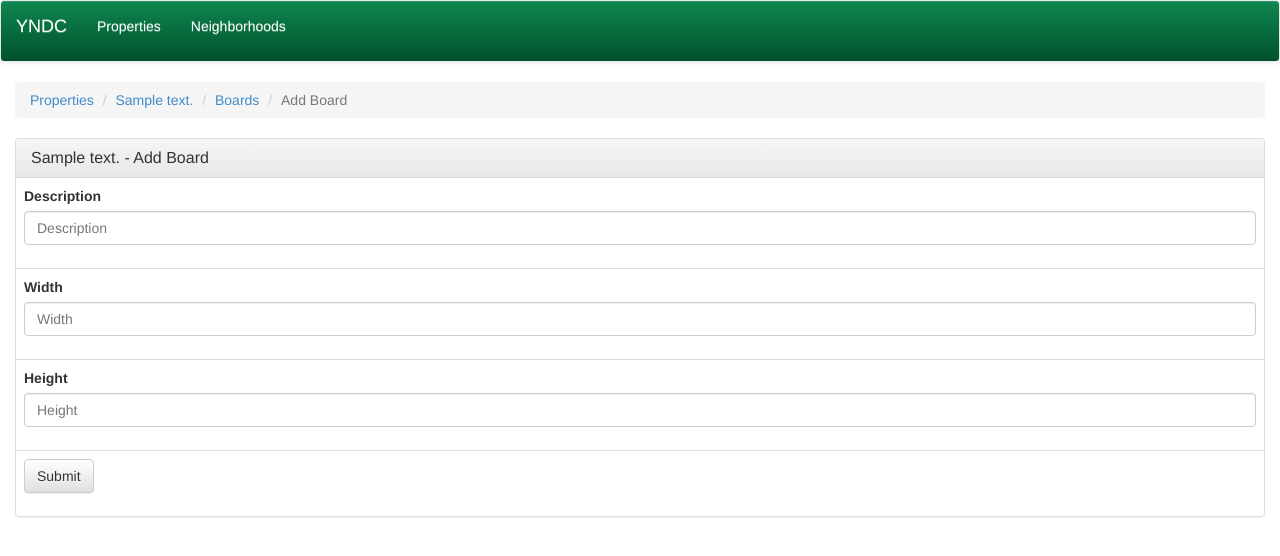
After one commit to codeyoungstown/yndc-board-up, a Django app: template yndc/apps/board/templates/board/add_board.html in a window 1280 px wide. The commit adds this page. Shown: the top 556 px of the page. Run offline with Django 3.2, Linux system fonts and the light colour scheme; the template is opened without the code that fills it: most values are stand-ins (such as "Sample title", 1, 10 or a date in 2020); some libraries are stand-ins or nearby versions.

Commit message:
Boards broken out with breadcrumbs

```diff
--- /dev/null
+++ b/yndc/apps/board/templates/board/add_board.html
@@ -0,0 +1,53 @@
+{% extends "base_index.html" %}
+{% block content %}
+        <ol class="breadcrumb">
+          <li><a href="{% url 'list' %}">Properties</a></li>
+          <li><a href="{% url 'house' house.slug %}">{{ house.address }}</a></li>
+          <li><a href="{% url 'boards' house.slug %}">Boards</a></li>
+          <li class="active">Add Board</li>
+        </ol>
+
+        <section>
+            <form action="" method="POST">
+                {% csrf_token %}
+                <div class="panel panel-default">
+                    <div class="panel-heading">
+                        <h3 class="panel-title">{{ house.address }} - Add Board</h3>
+                    </div>
+                    <table class="table">
+                        <tr>
+                            <td>
+                                <div class="form-group{% if form.description.errors %} has-error{% endif %}">
+                                    <label>Description</label>
+                                    <input type="text" name="description" placeholder="Description" {% if form.description.value %}value="{{ form.description.value }}"{% endif %} class="form-control">
+                                </div>
+                            </td>
+                        </tr>
+                        <tr>
+                            <td>
+                                <div class="form-group{% if form.width.errors %} has-error{% endif %}">
+                                    <label>Width</label>
+                                    <input type="text" name="width" placeholder="Width" {% if form.width.value %}value="{{ form.width.value }}"{% endif %} class="form-control">
+                                </div>
+                            </td>
+                        </tr>
+                        <tr>
+                            <td>
+                                <div class="form-group{% if form.height.errors %} has-error{% endif %}">
+                                    <label>Height</label>
+                                    <input type="text" name="height" placeholder="Height" {% if form.height.value %}value="{{ form.height.value }}"{% endif %} class="form-control">
+                                </div>
+                            </td>
+                        </tr>
+                        <tr>
+                            <td>
+                                <div class="form-group">
+                                    <button type="submit" class="btn btn-default">Submit</button>
+                                </div>
+                            </td>
+                        </tr>
+                    </table>
+                </div>
+            </form>
+        </section>
+{% endblock content %}
--- a/yndc/apps/board/templates/board/house.html
+++ b/yndc/apps/board/templates/board/house.html
@@ -1,9 +1,15 @@
 {% extends "base_index.html" %}
 {% block content %}
+        <ol class="breadcrumb">
+          <li><a href="{% url 'list' %}">Properties</a></li>
+          <li class="active">{{ house.address }}</li>
+        </ol>
+
         <h1>{{ house.address }}</h1>
 
         {% if not is_mobile %}
         <div class="action-buttons">
+            <a href="{% url 'boards' house.slug %}" class="btn btn-default" role="button">Manage Boards</a>
             <button type="button" class="btn btn-default">Edit</button>
             <button type="button" class="btn btn-default">Print</button>
         </div>
--- a/yndc/apps/board/urls.py
+++ b/yndc/apps/board/urls.py
@@ -5,6 +5,9 @@ urlpatterns = patterns('board.views',
     url(r'^add-property/?$', 'add_house', name='add_house'),
     url(r'^property/(?P<house_slug>[\w-]+)/?$', 'house', name='house'),
     url(r'^property/(?P<house_slug>[\w-]+)/archive/?$', 'archive_house', name='archive_house'),
+    url(r'^property/(?P<house_slug>[\w-]+)/boards/?$', 'boards', name='boards'),
+    url(r'^property/(?P<house_slug>[\w-]+)/boards/add/?$', 'add_board', name='add_board'),
+    url(r'^property/(?P<house_slug>[\w-]+)/boards/(?P<board_id>\d+)/delete/?$', 'delete_board', name='delete_board'),
     url(r'^neighborhoods/?$', 'neighborhoods', name='neighborhoods'),
     url(r'^neighborhoods/add-neighborhood/?$', 'add_neighborhood', name='add_neighborhood'),
     url(r'^neighborhoods/(?P<neighborhood_slug>[\w-]+)/delete/?$', 'delete_neighborhood', name='delete_neighborhood'),
```
Also changed, not shown: yndc/apps/board/templates/board/boards.html (added, +37 -0 lines), yndc/apps/board/views.py (+34 -18 lines).
